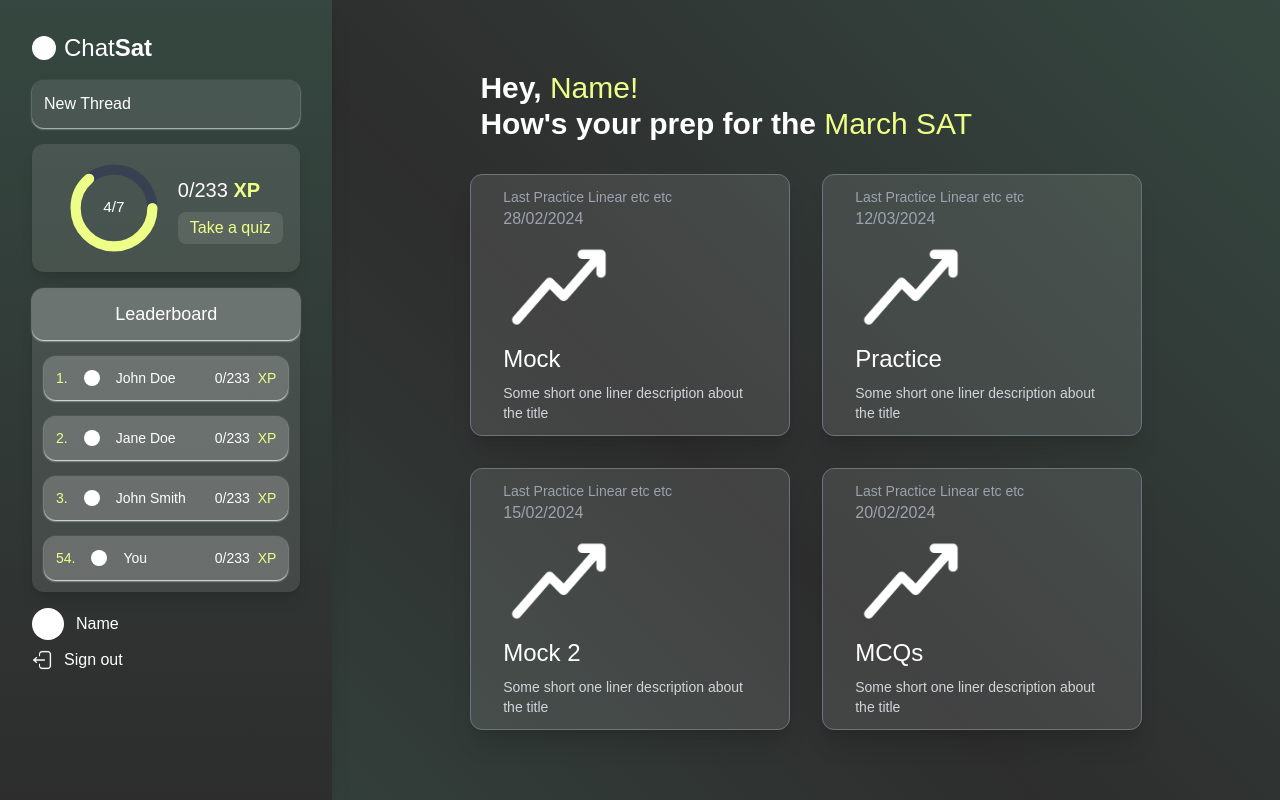
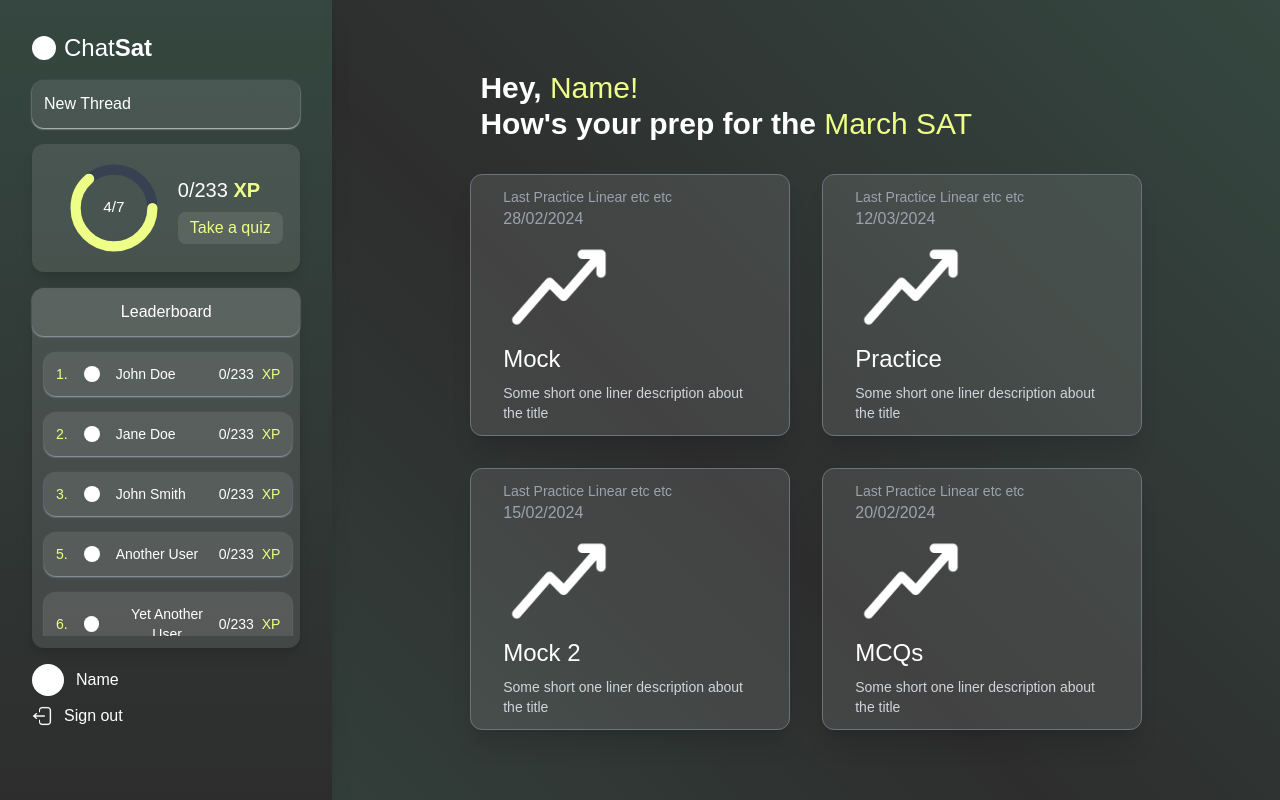
Before and after one commit to ishitaraina1807/Dashboard, a Next.js app: page / in a window 1280 px wide. Built offline with nearby package versions, Linux system fonts and the light colour scheme.

Commit message:
Scroll functionality

```diff
--- a/components/LeaderBoard.js
+++ b/components/LeaderBoard.js
@@ -1,20 +1,30 @@
-import React from 'react'
+import React from 'react';
 
 const LeaderBoard = () => {
   const users = [
     {
-            position: 0o1,
+      position: 1,
       name: 'John Doe',
       xp: "0",
     },
     {
-            position: 0o2,
+      position: 2,
       name: 'Jane Doe',
       xp: "0",
     },
     {
-            position: 0o3,
+      position: 3,
       name: 'John Smith',
+      xp: "0",
+    },
+    {
+      position: 5,
+      name: 'Another User',
+      xp: "0",
+    },
+    {
+      position: 6,
+      name: 'Yet Another User',
       xp: "0",
     },
     {
@@ -22,17 +32,22 @@ const LeaderBoard = () => {
       name: 'You',
       xp: "0",
     },
-    ]
+  ];
+
   return (
-    <div className='bg-white shadow-lg bg-opacity-10 rounded-xl mt-4 pb-3'>
-      <div className='bg-white shadow-white shadow-sm bg-opacity-20 rounded-xl p-3 text-center text-lg'>
+    <div className='leaderboard-container mt-4 bg-white shadow-lg bg-opacity-10 rounded-xl mt-4 pb-3'>
+
+      <div className='header bg-white shadow-gray-400 shadow-sm bg-opacity-10 rounded-xl p-3 text-center text-md'>
         Leaderboard
       </div>
-      <div>
+
+      <div className='leaderboard-container' style={{ height: '300px', overflowY: 'auto' }}>
+      <div className='entries-container' style={{ maxHeight: '300px', overflowY: 'auto' }}>
         {users.map((user, index) => (
           <div
             key={index}
-            className='flex justify-between items-center p-3 mx-3 bg-white shadow-white shadow-sm bg-opacity-20 rounded-xl mt-4 text-center text-sm'
+            className='entry flex justify-between items-center p-3 mx-3 bg-white shadow-gray-400 shadow-sm bg-opacity-10 rounded-xl mt-4 text-center text-sm'
+            style={{ width: 'calc(100% - 20px)' }}
           >
             <div className='flex items-center gap-2'>
               <div className='flex items-center gap-4'>
@@ -49,7 +64,8 @@ const LeaderBoard = () => {
         ))}
       </div>
       </div>
-  )
-}
+    </div>
+  );
+};
 
-export default LeaderBoard
+export default LeaderBoard;
```
Lines whose indentation alone changed are shown as unchanged.
